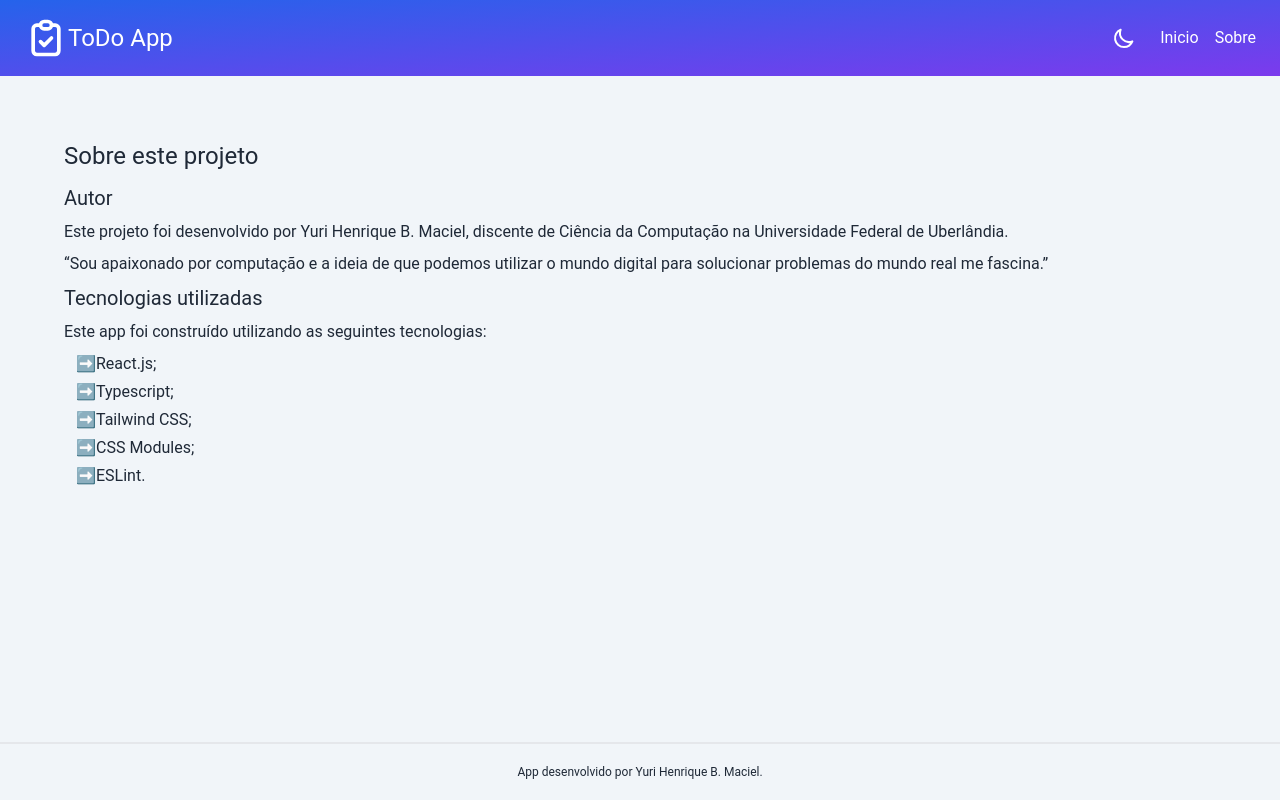
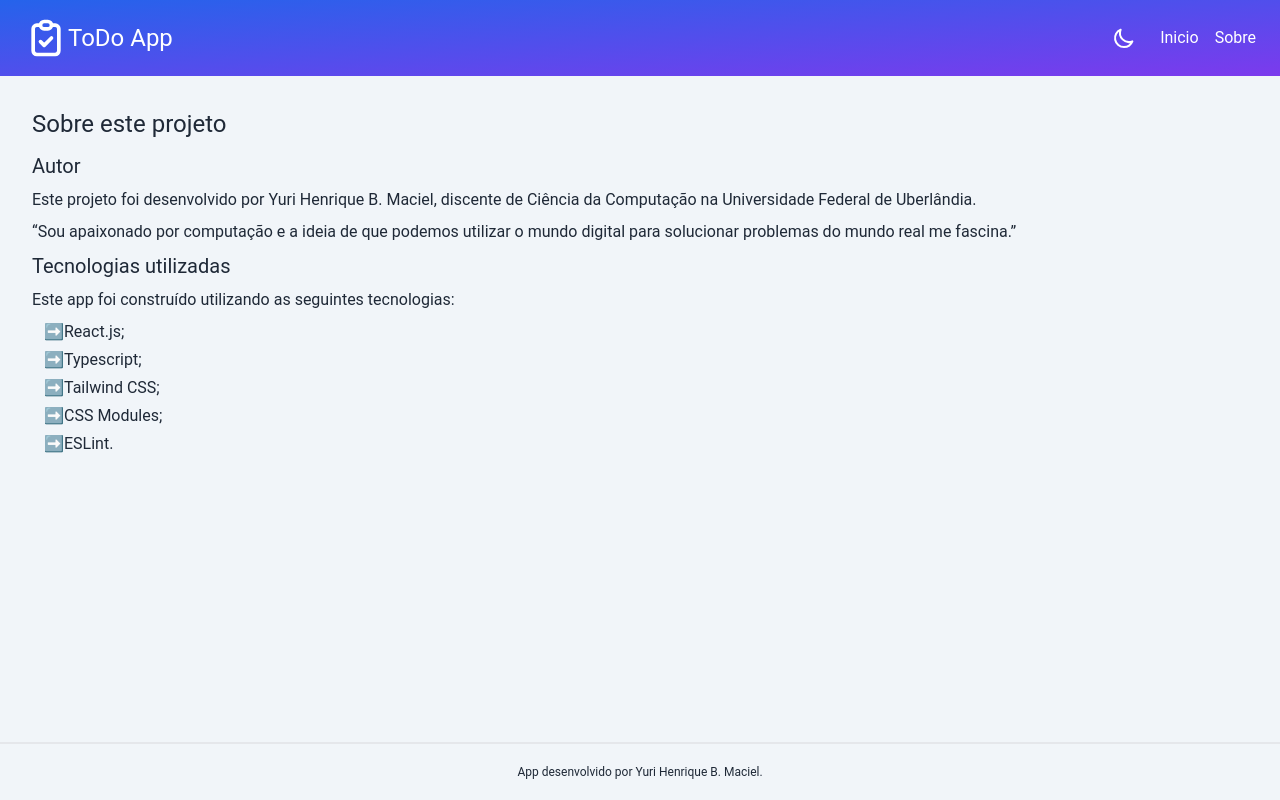
Before and after one commit to yurihnrq/todo-app-cra, a React (Create React App) app: page /sobre in a window 1280 px wide. Built offline with nearby package versions, Linux system fonts and the light colour scheme.

Commit message:
fix: padding fixes

```diff
--- a/src/components/Layout.module.css
+++ b/src/components/Layout.module.css
@@ -3,5 +3,5 @@
 }
 
 .Layout .content {
-	@apply px-8 pt-8 pb-24 h-full;
+	@apply px-5 pt-4 pb-20 sm:px-8 sm:pt-8 sm:pb-24 h-full;
 }
--- a/src/pages/About.module.css
+++ b/src/pages/About.module.css
@@ -1,5 +1,5 @@
-.About {
-	@apply p-8;
+.About * {
+	@apply sm:text-justify;
 }
 
 .About h1 {
@@ -11,7 +11,7 @@
 }
 
 .About p {
-	@apply text-justify mb-2;
+	@apply mb-2;
 }
 
 .About ul {
```
Also changed, not shown: 1 other file (tests, documents, lock files or other folders).
